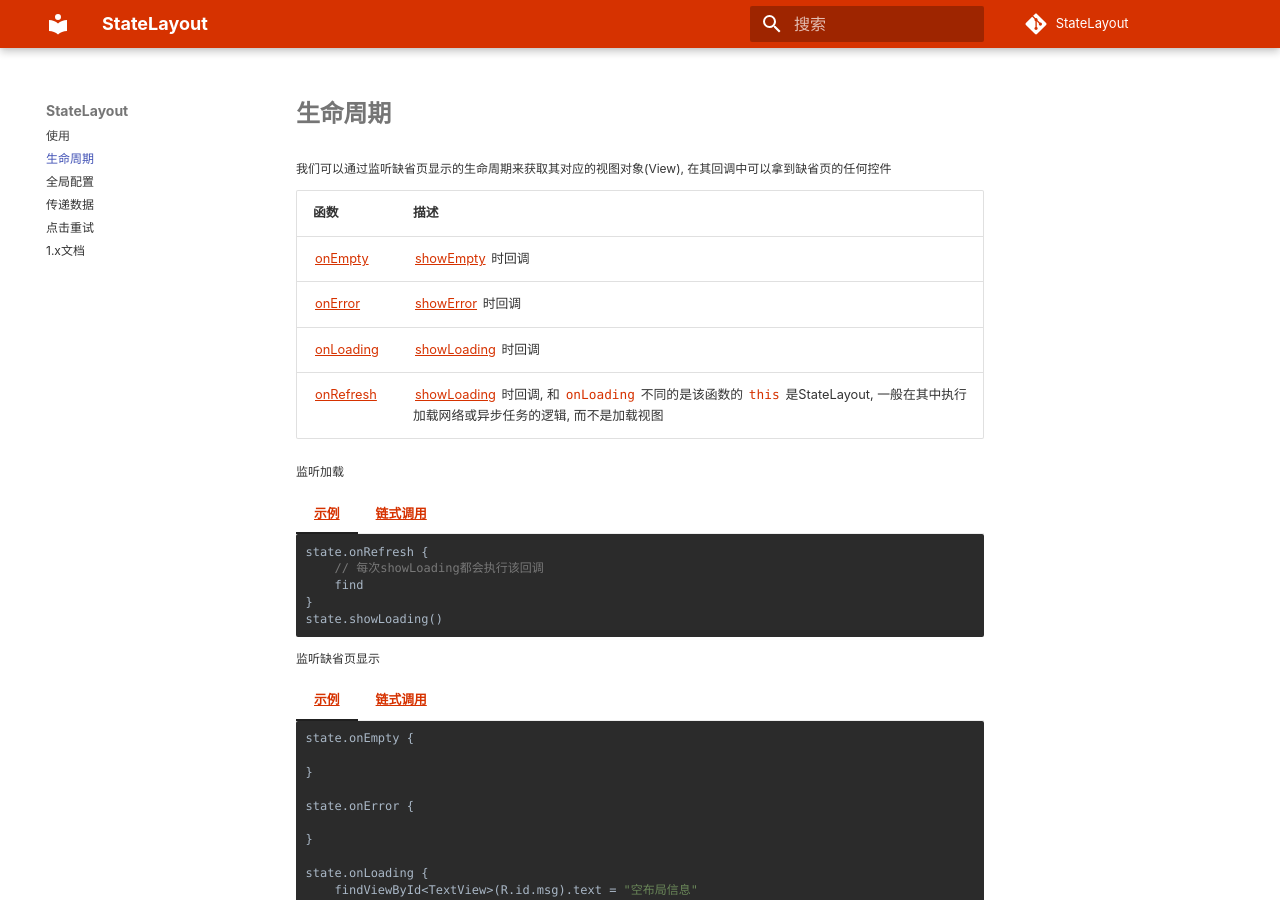
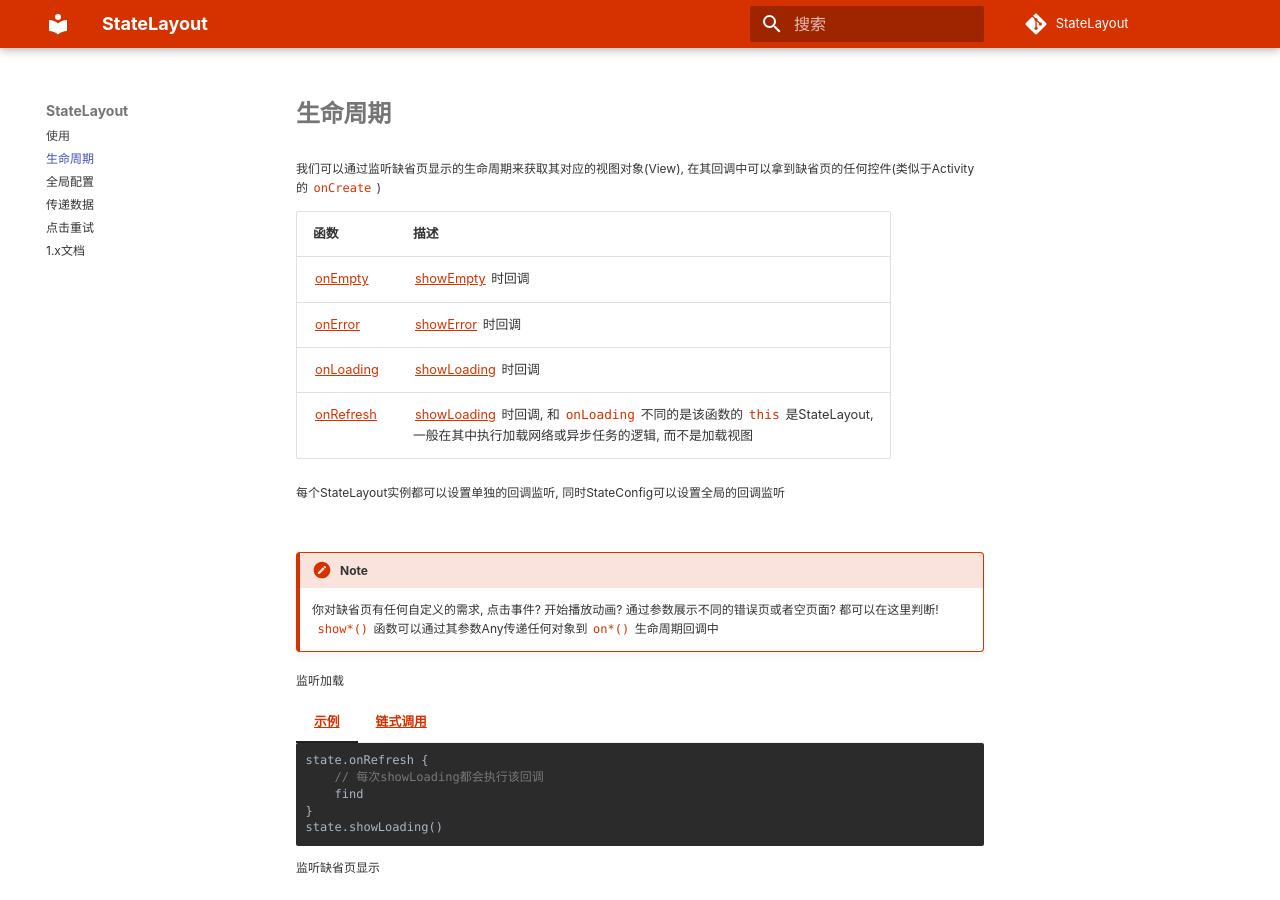
Before and after one commit to liangjingkanji/StateLayout, an MkDocs documentation site: the page built from docs/lifecycle.md, in a window 1280 px wide and 900 px high. Built offline with MkDocs 1.6.1 and Material for MkDocs 9.7.7, drawn with Linux system fonts in a browser that asks for light colours; some web fonts are replaced; comment, search, counter and statistics services are not loaded.

Commit message:
更新文档

```diff
--- a/docs/lifecycle.md
+++ b/docs/lifecycle.md
@@ -1,11 +1,19 @@
-我们可以通过监听缺省页显示的生命周期来获取其对应的视图对象(View), 在其回调中可以拿到缺省页的任何控件
+我们可以通过监听缺省页显示的生命周期来获取其对应的视图对象(View), 在其回调中可以拿到缺省页的任何控件(类似于Activity的`onCreate`)
 
 | 函数 | 描述 |
 |-|-|
 | [onEmpty](api/statelayout/com.drake.statelayout/-state-layout/on-empty.md) | [showEmpty](api/statelayout/com.drake.statelayout/-state-layout/show-empty.md) 时回调 |
 | [onError](api/statelayout/com.drake.statelayout/-state-layout/on-error.md) | [showError](api/statelayout/com.drake.statelayout/-state-layout/show-error.md) 时回调 |
 | [onLoading](api/statelayout/com.drake.statelayout/-state-layout/on-loading.md.md) | [showLoading](api/statelayout/com.drake.statelayout/-state-layout/show-loading.md) 时回调 |
-| [onRefresh](api/statelayout/com.drake.statelayout/-state-layout/on-loading.md.md) | [showLoading](api/statelayout/com.drake.statelayout/-state-layout/show-loading.md) 时回调, 和`onLoading`不同的是该函数的`this`是StateLayout, 一般在其中执行加载网络或异步任务的逻辑, 而不是加载视图|
+| [onRefresh](api/statelayout/com.drake.statelayout/-state-layout/on-loading.md.md) | [showLoading](api/statelayout/com.drake.statelayout/-state-layout/show-loading.md) 时回调, 和`onLoading`不同的是该函数的`this`是StateLayout, <br>一般在其中执行加载网络或异步任务的逻辑, 而不是加载视图|
+
+每个StateLayout实例都可以设置单独的回调监听, 同时StateConfig可以设置全局的回调监听
+
+<br>
+
+!!! note
+    你对缺省页有任何自定义的需求, 点击事件? 开始播放动画? 通过参数展示不同的错误页或者空页面? 都可以在这里判断! <br>
+    `show*()`函数可以通过其参数Any传递任何对象到`on*()`生命周期回调中
 
 监听加载
 
```
Also changed, not shown: docs/index.md (+2 -1 lines), docs/retry.md (+14 -1 lines).
